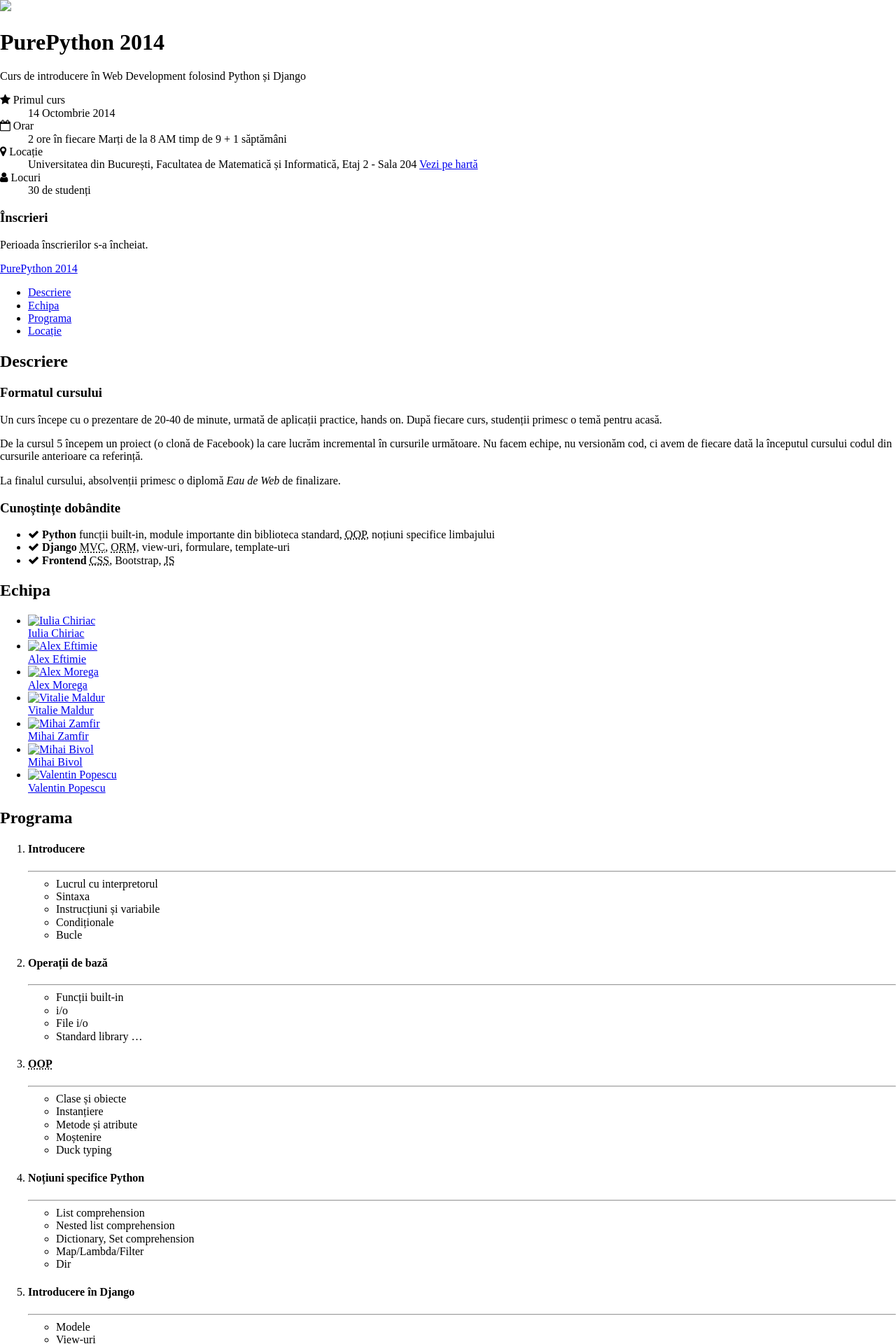
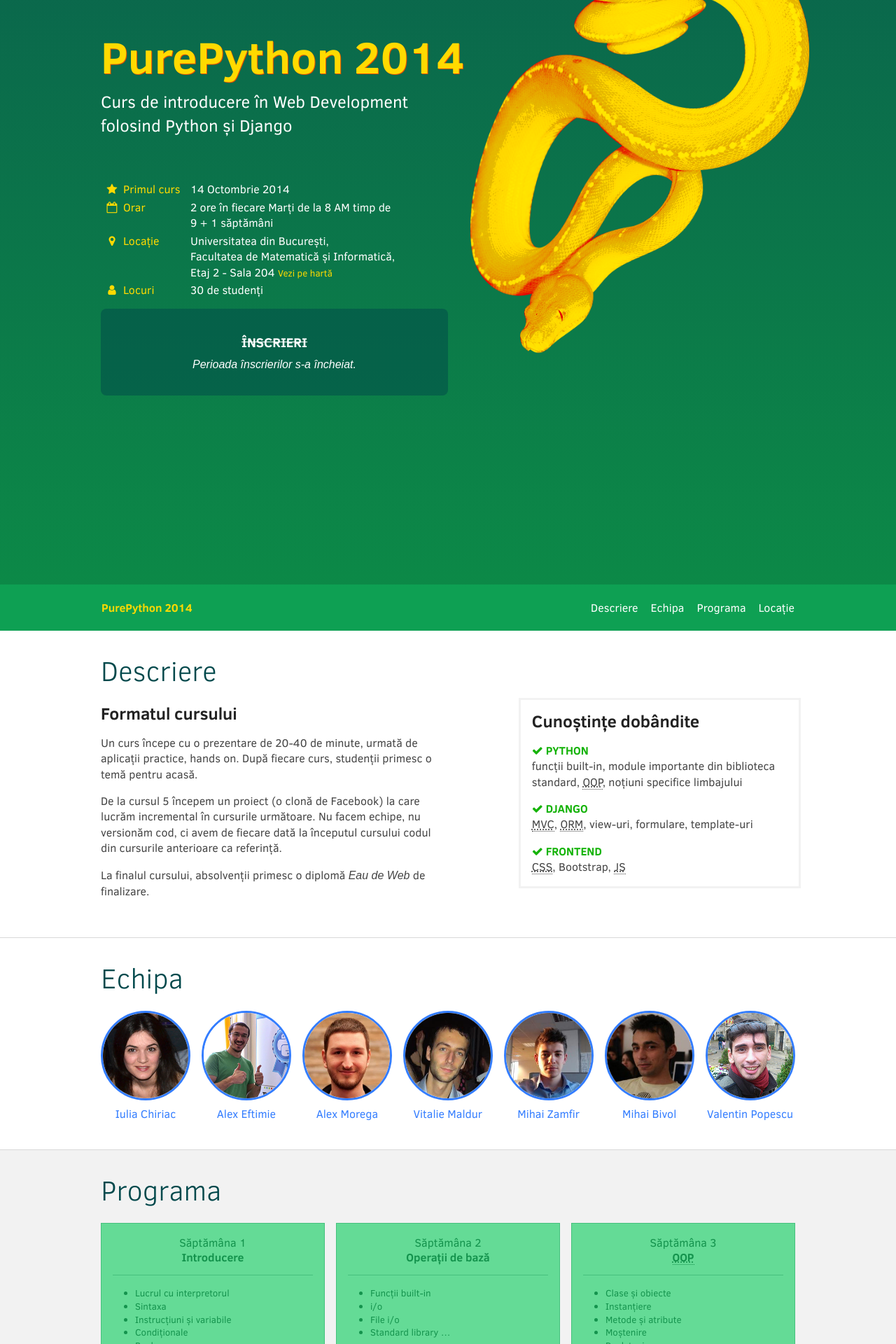
Before and after one commit to eaudeweb/purepython, a Jekyll site: the page 2014/index.html, which Jekyll copies as it is, in a window 1280 px wide. Shown: the top 1920 px of the page at 70% size. Built offline with Jekyll 4.4.1, drawn with Linux system fonts in a browser that asks for light colours; nearby versions of some CDN libraries; some web fonts are replaced; library files that are not in the unit come from our copies; Markdown is read by kramdown in place of the engine named in the settings.

Commit message:
Modified paths to point to static files.

```diff
--- a/2014/index.html
+++ b/2014/index.html
@@ -4,8 +4,8 @@
     <meta charset="utf-8" />
     <meta name="viewport" content="width=device-width, initial-scale=1.0" />
     <title>PurePython</title>
-    <link rel="stylesheet" href="css/normalize.css" />
-    <link rel="stylesheet" href="css/main.css" />
+    <link rel="stylesheet" href="../css/normalize.css" />
+    <link rel="stylesheet" href="../css/main.css" />
     <link href="http://maxcdn.bootstrapcdn.com/font-awesome/4.2.0/css/font-awesome.min.css" rel="stylesheet">
   </head>
   <body>
@@ -13,7 +13,7 @@
     <section id="home" class="section">
       <div class="container">
         <div class="background-img img">
-          <img src="img/python.png">
+          <img src="../img/python.png">
         </div>
 
         <h1 class="title">PurePython 2014</h1>
@@ -98,43 +98,43 @@
         <ul class="row team-list">
           <li class="col team-member">
             <a class="profile-link" href="http://ro.linkedin.com/pub/iuliana-chiriac/37/965/838">
-              <div class="img avatar"><img src="img/avatar-iulia.png" alt="Iulia Chiriac"></div>
+              <div class="img avatar"><img src="../img/avatar-iulia.png" alt="Iulia Chiriac"></div>
               Iulia Chiriac
             </a>
           </li>
           <li class="col team-member">
             <a class="profile-link" href="http://ro.linkedin.com/in/alexef">
-              <div class="img avatar"><img src="img/avatar-alexf.png" alt="Alex Eftimie"></div>
+              <div class="img avatar"><img src="../img/avatar-alexf.png" alt="Alex Eftimie"></div>
               Alex Eftimie
             </a>
           </li>
           <li class="col team-member">
             <a class="profile-link" href="http://ro.linkedin.com/in/alexmorega">
-              <div class="img avatar"><img src="img/avatar-alexm.png" alt="Alex Morega"></div>
+              <div class="img avatar"><img src="../img/avatar-alexm.png" alt="Alex Morega"></div>
               Alex Morega
             </a>
           </li>
           <li class="col team-member">
             <a class="profile-link" href="http://ro.linkedin.com/pub/maldur-vitalie/82/137/5a8">
-              <div class="img avatar"><img src="img/avatar-vitalie.png" alt="Vitalie Maldur"></div>
+              <div class="img avatar"><img src="../img/avatar-vitalie.png" alt="Vitalie Maldur"></div>
               Vitalie Maldur
             </a>
           </li>
           <li class="col team-member">
             <a class="profile-link" href="http://ro.linkedin.com/pub/mihai-zamfir/67/92a/9b0">
-              <div class="img avatar"><img src="img/avatar-mihai.png" alt="Mihai Zamfir"></div>
+              <div class="img avatar"><img src="../img/avatar-mihai.png" alt="Mihai Zamfir"></div>
               Mihai Zamfir
             </a>
           </li>
           <li class="col team-member">
             <a class="profile-link" href="http://ro.linkedin.com/pub/mihai-bivol/38/258/501">
-              <div class="img avatar"><img src="img/avatar-bivol.png" alt="Mihai Bivol"></div>
+              <div class="img avatar"><img src="../img/avatar-bivol.png" alt="Mihai Bivol"></div>
               Mihai Bivol
             </a>
           </li>
           <li class="col team-member">
             <a class="profile-link" href="https://www.behance.net/ppscvalentin">
-              <div class="img avatar"><img src="img/avatar-valoare.png" alt="Valentin Popescu"></div>
+              <div class="img avatar"><img src="../img/avatar-valoare.png" alt="Valentin Popescu"></div>
               Valentin Popescu
             </a>
           </li>
@@ -262,7 +262,7 @@
             <div class="week hackathon">
               <h4 class="course-title">Hackathon</h4>
               <div class="img">
-                <img src="img/app.png" alt="">
+                <img src="../img/app.png" alt="">
               </div>
               <p>Aplicație web de la un capăt la altul.</p>
             </div>
@@ -310,19 +310,19 @@
           <div class="col logos">
             <a class="logo edw" href="http://www.eaudeweb.ro/" rel="external" target="_blank">
               <div class="img">
-                <img src="img/logo_edw.png" alt="Eau de Web" title="Eau de Web">
+                <img src="../img/logo_edw.png" alt="Eau de Web" title="Eau de Web">
               </div>
               eaudeweb.ro
             </a>
             <a class="logo unibuc" href="http://www.unibuc.ro/" rel="external" target="_blank">
               <div class="img">
-                <img src="img/logo_unibuc.png" alt="Universitatea din București" title="Universitatea din București">
+                <img src="../img/logo_unibuc.png" alt="Universitatea din București" title="Universitatea din București">
               </div>
               unibuc.ro
             </a>
             <a class="logo rosedu" href="http://http://www.rosedu.org/" rel="external" target="_blank">
               <div class="img">
-                <img src="img/logo_rosedu.png" alt="ROSEdu" title="ROSEdu">
+                <img src="../img/logo_rosedu.png" alt="ROSEdu" title="ROSEdu">
               </div>
               rosedu.org
             </a>
@@ -351,7 +351,7 @@
     <script type="text/javascript"
       src="https://maps.googleapis.com/maps/api/js?key=AIzaSyCgzwlVgB2yRIIW89qbpi9dAiWlD1DAjy0&language=ro">
     </script>
-    <script type="text/javascript" src="js/main.js"></script>
+    <script type="text/javascript" src="../js/main.js"></script>
 
 <script>
   (function(i,s,o,g,r,a,m){i['GoogleAnalyticsObject']=r;i[r]=i[r]||function(){
```
